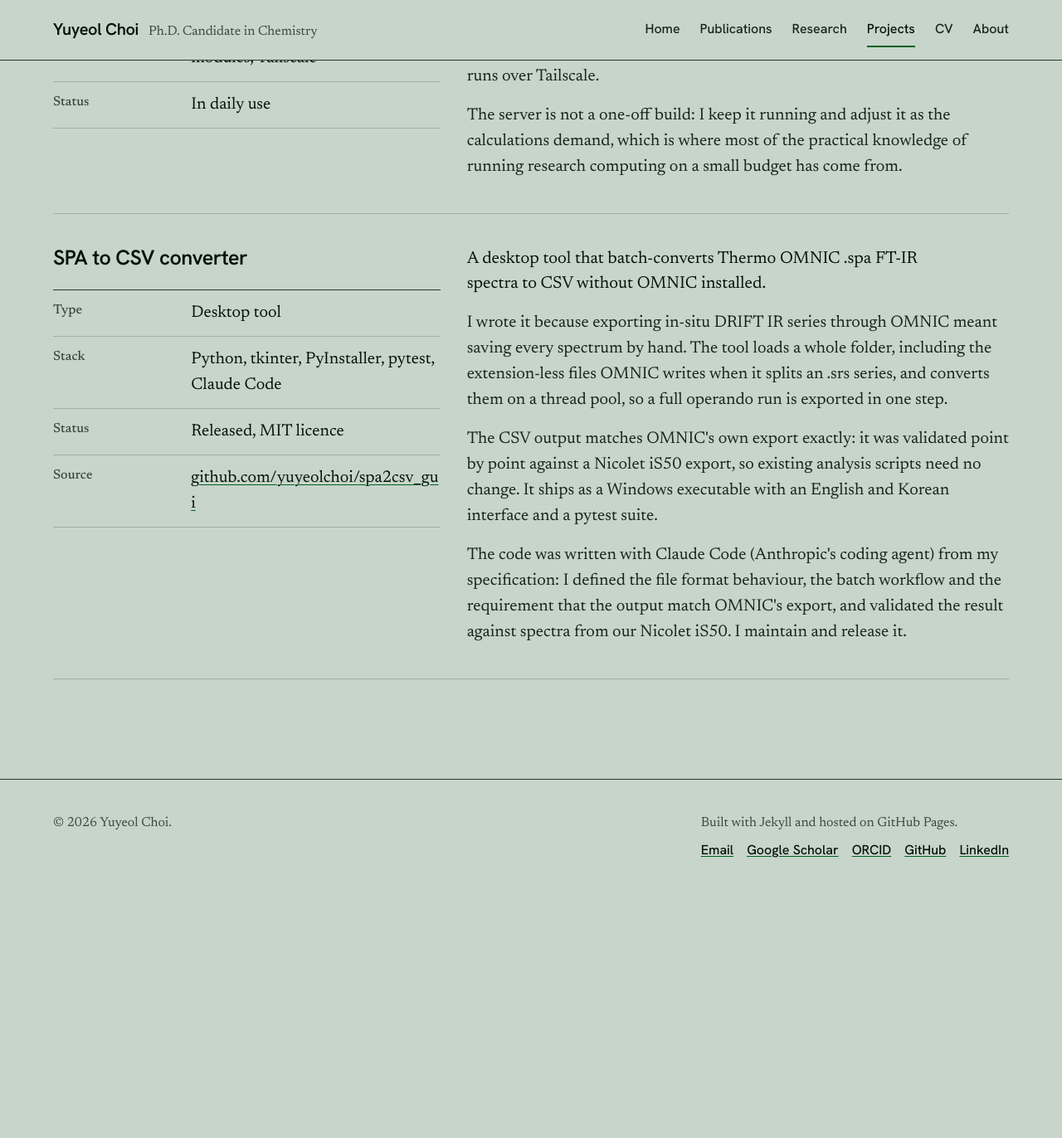
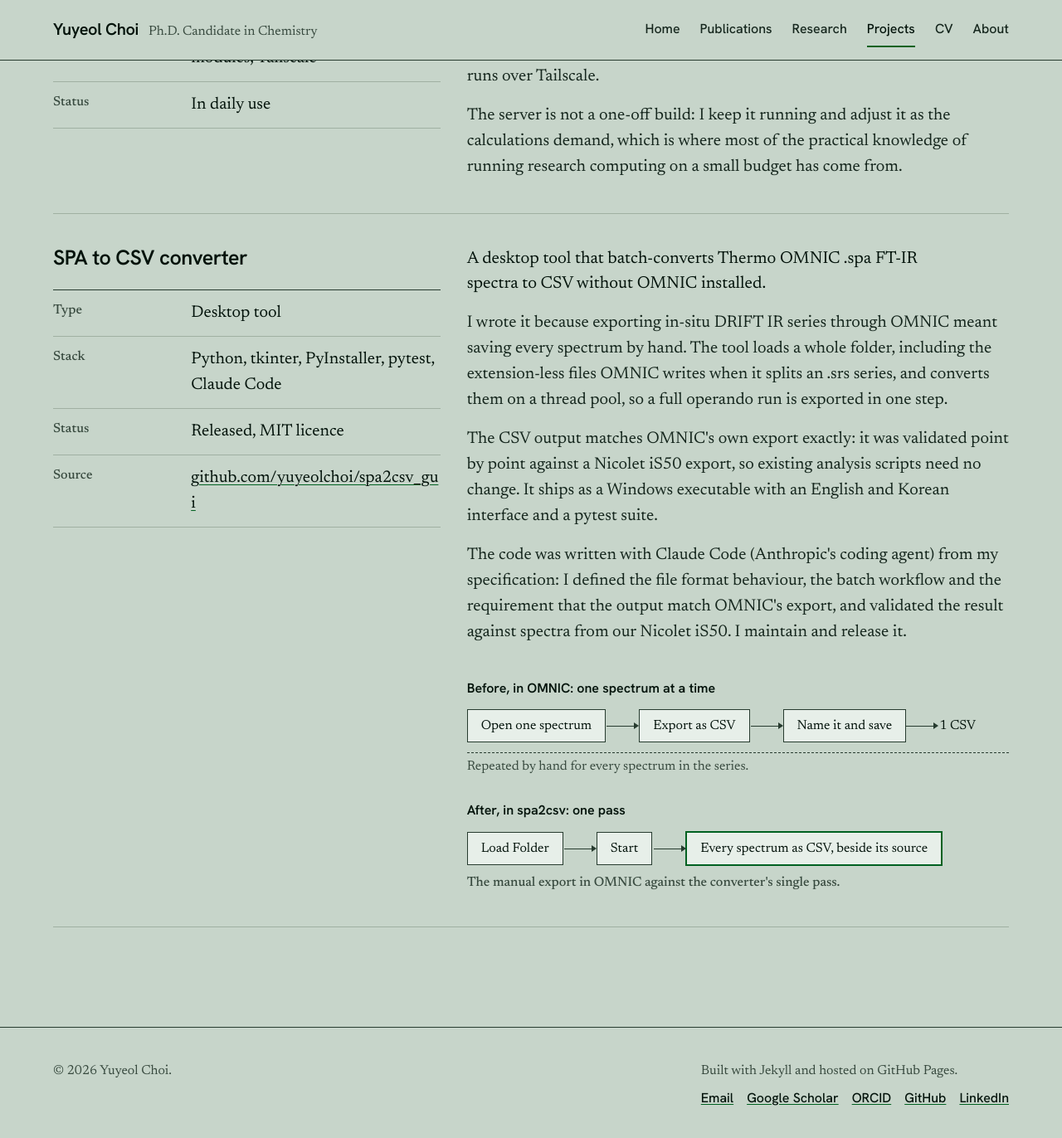
Before and after one commit to yuyeolchoi/yuyeolchoi.github.io, a Jekyll site: the page built from projects.html, in a window 1280 px wide and 1400 px high, scrolled down 707 px. Shown: the top 1372 px of the window at 83% size. Built offline with Jekyll 4.4.1, drawn with Linux system fonts in a browser that asks for light colours; before the commit the page ends 1808 px from its top, so only the background shows below that.

Commit message:
feat: before/after workflow diagram for the SPA to CSV converter
An HTML flow diagram (boxes and CSS arrows, so it reflows on a phone)
contrasting the manual OMNIC export loop with the converter's one pass.
Projects entries can now carry a `diagram` include and caption.

Co-Authored-By: Claude Fable 5.1 <noreply@anthropic.com>
Claude-Session: https://claude.ai/code/session_019HsdbSQHQ2cXGj9oaP4WL5

```diff
--- a/_data/projects.yml
+++ b/_data/projects.yml
@@ -49,6 +49,8 @@
   status: "Released, MIT licence"
   source: "https://github.com/yuyeolchoi/spa2csv_gui"
   summary: "A desktop tool that batch-converts Thermo OMNIC .spa FT-IR spectra to CSV without OMNIC installed."
+  diagram: "diagrams/spa2csv.html"
+  diagram_caption: "The manual export in OMNIC against the converter's single pass."
   body:
     - "I wrote it because exporting in-situ DRIFT IR series through OMNIC meant saving every spectrum by hand. The tool loads a whole folder, including the extension-less files OMNIC writes when it splits an .srs series, and converts them on a thread pool, so a full operando run is exported in one step."
     - "The CSV output matches OMNIC's own export exactly: it was validated point by point against a Nicolet iS50 export, so existing analysis scripts need no change. It ships as a Windows executable with an English and Korean interface and a pytest suite."
--- /dev/null
+++ b/_includes/diagrams/spa2csv.html
@@ -0,0 +1,20 @@
+{% comment %}
+  Before/after workflow for the SPA to CSV converter, as plain HTML so it reflows
+  on a phone. Each row is an ordered list of steps; the CSS draws the arrows.
+{% endcomment %}
+<div class="flow-diagram">
+  <p class="flow-title">Before, in OMNIC: one spectrum at a time</p>
+  <ol class="flow">
+    <li>Open one spectrum</li>
+    <li>Export as CSV</li>
+    <li>Name it and save</li>
+    <li class="flow-plain">1 CSV</li>
+  </ol>
+  <p class="flow-note">Repeated by hand for every spectrum in the series.</p>
+  <p class="flow-title">After, in spa2csv: one pass</p>
+  <ol class="flow">
+    <li>Load Folder</li>
+    <li>Start</li>
+    <li class="flow-result">Every spectrum as CSV, beside its source</li>
+  </ol>
+</div>
--- a/assets/css/style.css
+++ b/assets/css/style.css
@@ -248,6 +248,26 @@ small, .meta, figcaption, th, label { font-size: var(--text-md); font-weight: 50
   .project { grid-template-columns: 5fr 7fr; }
 }
 
+/* Flow diagrams drawn in the theme's material: hairlines, boxes and type */
+.flow-diagram { display: grid; gap: var(--space-sm); }
+.flow-title { font-family: var(--font-display); font-weight: 600; font-size: var(--text-md); color: var(--color-ink); margin-top: var(--space-xs); }
+.flow-title:first-child { margin-top: 0; }
+.flow { display: flex; flex-wrap: wrap; align-items: center; gap: var(--space-xs) 0; margin: 0; padding: 0; list-style: none; }
+.flow li { position: relative; padding: var(--space-xs) var(--space-md); border: var(--rule-hair) solid var(--color-rule-2); background: var(--color-sheet); font-size: var(--text-md); line-height: 1.4; color: var(--color-ink); }
+.flow li + li { margin-left: var(--space-xl); }
+.flow li + li::before { content: ""; position: absolute; top: 50%; left: calc(-1 * var(--space-xl)); width: calc(var(--space-xl) - 6px); height: var(--rule-hair); background: var(--color-rule-2); }
+.flow li + li::after { content: ""; position: absolute; top: 50%; left: -7px; width: 0; height: 0; transform: translateY(-50%); border-top: 4px solid transparent; border-bottom: 4px solid transparent; border-left: 6px solid var(--color-rule-2); }
+.flow .flow-plain { padding-inline: 0; border: 0; background: transparent; }
+.flow .flow-result { border-color: var(--color-accent); border-width: var(--rule-bar); }
+.flow-note { padding-top: var(--space-2xs); border-top: var(--rule-hair) dashed var(--color-rule-2); color: var(--color-muted); font-size: var(--text-md); }
+@media (max-width: 40rem) {
+  .flow { flex-direction: column; align-items: stretch; gap: var(--space-lg); }
+  .flow li + li { margin-left: 0; }
+  .flow li + li::before { top: calc(-1 * var(--space-lg)); left: 50%; width: var(--rule-hair); height: calc(var(--space-lg) - 6px); }
+  .flow li + li::after { top: -7px; left: 50%; transform: translateX(-50%); border-left: 4px solid transparent; border-right: 4px solid transparent; border-top: 6px solid var(--color-rule-2); border-bottom: 0; }
+  .flow .flow-plain { text-align: center; }
+}
+
 /* Prose */
 .prose { max-width: 65ch; }
 .prose > p { margin-bottom: var(--space-lg); line-height: 1.65; }
--- a/projects.html
+++ b/projects.html
@@ -34,6 +34,13 @@ description: "Research infrastructure and tools built by Yuyeol Choi."
             {% for paragraph in project.body %}
               <p>{{ paragraph }}</p>
             {% endfor %}
+            {% assign diagram = project.diagram | default: "" %}
+            {% if diagram != "" %}
+              <figure class="project-figure project-diagram">
+                {% include {{ diagram }} %}
+                {% if project.diagram_caption and project.diagram_caption != "" %}<figcaption>{{ project.diagram_caption }}</figcaption>{% endif %}
+              </figure>
+            {% endif %}
             {% if image != "" %}
               <figure class="project-figure">
                 <img src="{{ image | relative_url }}" alt="{{ project.image_alt }}" loading="lazy" width="1600" height="1200">
```
